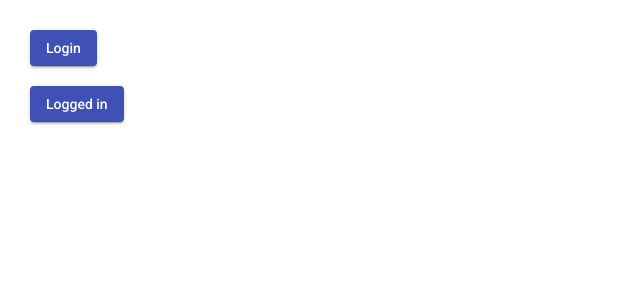
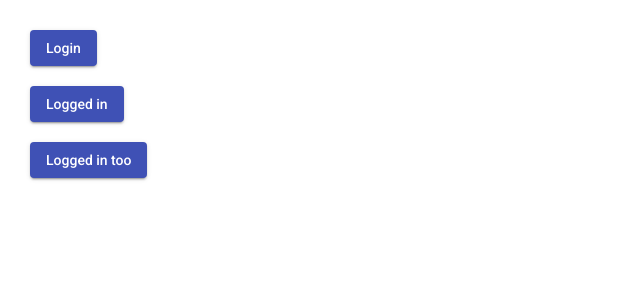
Before and after one commit to och-karr/ng-authorization-project, an Angular app: page / in a window 1280 px wide. Shown: the top 300 px of the page, without its empty margins (0-640 px from the left). Built offline with nearby package versions, Linux system fonts and the light colour scheme.

Commit message:
add logged in too component

```diff
--- a/src/app/app-routing.module.ts
+++ b/src/app/app-routing.module.ts
@@ -8,6 +8,7 @@ import { AuthServiceModule } from './services/auth.service-module';
 import { LoggedInComponentModule } from './components/logged-in/logged-in.component-module';
 import { HomeComponentModule } from './components/home/home.component-module';
 import {LoginGuard} from "./guards/login/login.guard";
+import {LoggedInTooComponent} from "./components/logged-in-too/logged-in-too.component";
 
 @NgModule({
   imports: [RouterModule.forRoot([
@@ -21,7 +22,13 @@ import {LoginGuard} from "./guards/login/login.guard";
       path: 'auto-login/logged-in',
       component: LoggedInComponent,
       canActivate: [LoginGuard],
-      data: {expected: true, redirectUrl: '/auto-login/login'}
+      data: {expected: true, redirectUrl: '/auto-login/login'},
+      children: [
+        {
+          path: 'logged-in-too',
+          component: LoggedInTooComponent
+        }
+      ]
     },
     { path: '', component: HomeComponent }
   ]), LoginComponentModule, AuthServiceModule, LoggedInComponentModule, HomeComponentModule],
--- a/src/app/components/home/home.component.html
+++ b/src/app/components/home/home.component.html
@@ -5,4 +5,7 @@
   <div class="home-button">
     <button type="button" mat-raised-button color="primary" [routerLink]="'/auto-login/logged-in'">Logged in</button>
   </div>
+  <div class="home-button">
+    <button type="button" mat-raised-button color="primary" [routerLink]="'/auto-login/logged-in/logged-in-too'">Logged in too</button>
+  </div>
 </div>
--- /dev/null
+++ b/src/app/components/logged-in-too/logged-in-too.component.html
@@ -0,0 +1 @@
+<p>You are logged in too</p>
--- /dev/null
+++ b/src/app/components/logged-in-too/logged-in-too.component.ts
@@ -0,0 +1,10 @@
+import { ChangeDetectionStrategy, Component, ViewEncapsulation } from '@angular/core';
+
+@Component({
+  selector: 'app-logged-in-too',
+  templateUrl: './logged-in-too.component.html',
+  encapsulation: ViewEncapsulation.None,
+  changeDetection: ChangeDetectionStrategy.OnPush
+})
+export class LoggedInTooComponent {
+}
--- a/src/app/components/logged-in/logged-in.component.html
+++ b/src/app/components/logged-in/logged-in.component.html
@@ -1 +1,3 @@
-<p>You are logged in</p>
+<p>You are logged in test</p>
+<button type="button" mat-raised-button color="primary" [routerLink]="'/auto-login/logged-in/logged-in-too'">Logged in too</button>
+<router-outlet></router-outlet>
--- a/src/app/components/login/login.component.html
+++ b/src/app/components/login/login.component.html
@@ -20,5 +20,6 @@
         <button [disabled]="!form.valid" type="submit" mat-raised-button color="primary">Submit</button>
       </div>
     </form>
+    <button type="button" mat-raised-button color="primary" [routerLink]="'/auto-login/logged-in/logged-in-too'">Logged in too</button>
   </mat-card-content>
 </mat-card>
```
Also changed, not shown: src/app/components/logged-in-too/logged-in-too.component-module.ts (added, +13 -0 lines), src/app/components/logged-in/logged-in.component-module.ts (+9 -1 lines).
